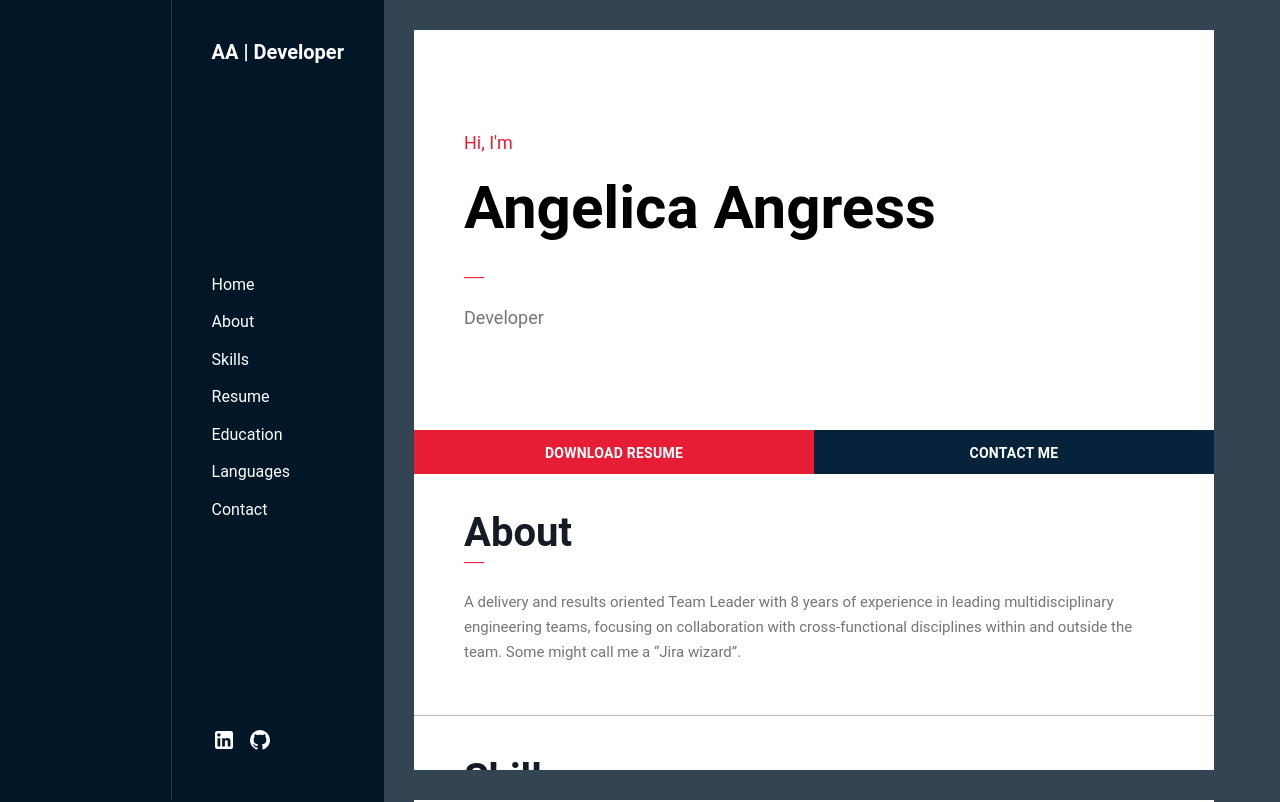
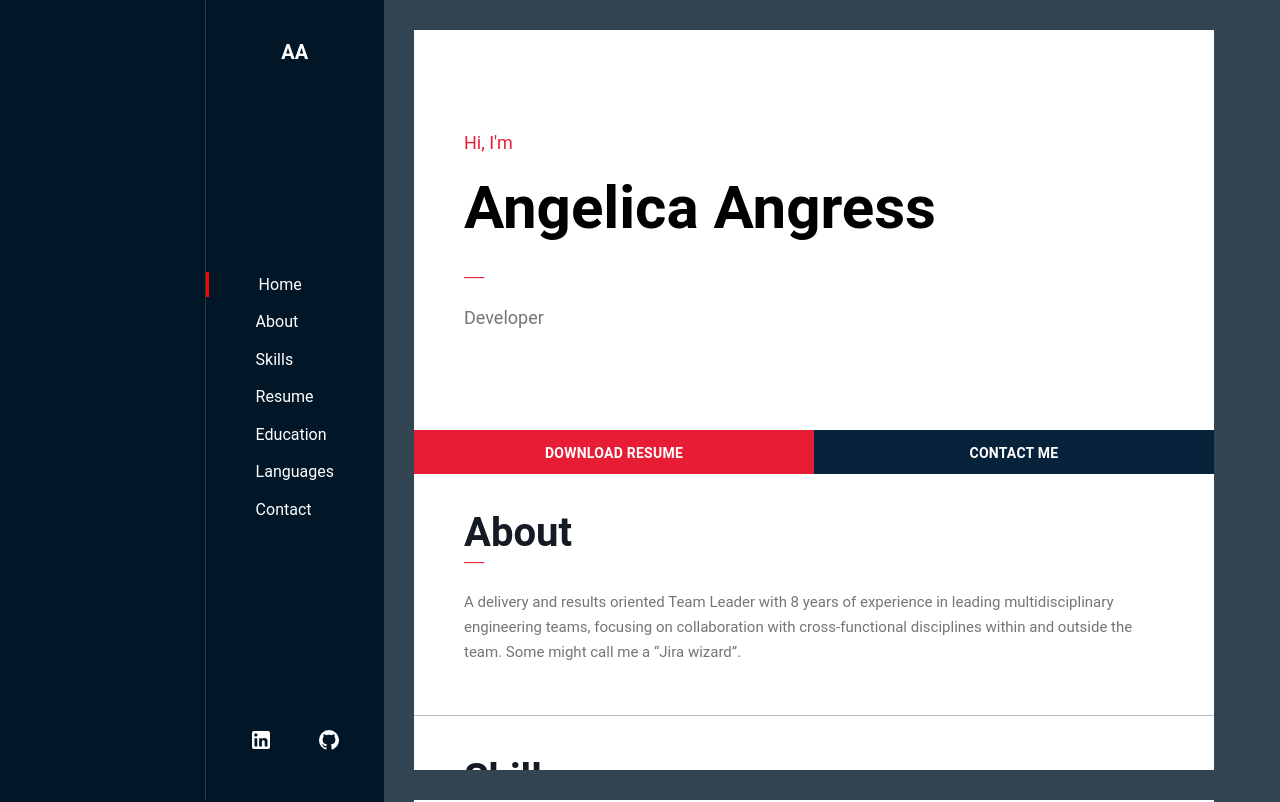
Before and after one commit to Angeleeloo/ProjectPorfolio, a React (Create React App) app in the folder client/: page / in a window 1280 px wide. Shown: the top 802 px of the page. Built offline with nearby package versions, Linux system fonts and the light colour scheme.

Commit message:
Highlight sidebar on item select

```diff
--- a/client/src/Components/Sidebar/Sidebar.js
+++ b/client/src/Components/Sidebar/Sidebar.js
@@ -12,11 +12,12 @@ export const Sidebar = () => {
   return (
     <SidebarContainer>
         <Branding>
-            <div>AA | Developer</div>
+            <div>AA</div>
         </Branding>
         <MenuItems>
             { sidebarItems.map((item) => (
-              <Item key={item} selectedItem={selectedItem} onClick={() => scrollToSection(item)}>{item}</Item>
+              <Item key={item} selectedItem={selectedItem} onClick={() => scrollToSection(item)}
+              style={{borderLeft: selectedItem === item ? 'solid red' : 'none'}}>{item}</Item>
             ))}
         </MenuItems>
         <SocialButtonsContainer>
--- a/client/src/Components/Sidebar/StyledSidebar.js
+++ b/client/src/Components/Sidebar/StyledSidebar.js
@@ -7,7 +7,7 @@ export const SidebarContainer = styled.div`
   align-content: center;
   background-color: #011627;
   color: white;
-  padding: 40px;
+  padding: 40px 0px;
   position: fixed;
   top: 0;
   bottom: 0px;
@@ -20,6 +20,7 @@ export const SidebarContainer = styled.div`
 export const Branding = styled.div`
   font-size: 20px;
   font-weight: bold;
+  text-align: center;
 `;
 
 export const MenuItems = styled.div`
@@ -32,16 +33,17 @@ export const MenuItems = styled.div`
 export const Item = styled.div`
   font-size: 16px;
   cursor: pointer;
+  padding: 0px 50px;
+  border-left: solid red;
   &:hover {
     color: rgba(255,255,255,.4);
   }
 `;
 
 export const SocialButtonsContainer = styled.div`
-  width: 60px;
   display: flex;
   flex-direction: row;
-  justify-content: space-between;
+  justify-content: space-evenly;
 `;
 
 export const ButtonLink = styled.a`
```
Also changed, not shown: client/src/HOCs/withPageScroll.js (added, +29 -0 lines), 2 other files (tests, documents, lock files or other folders).
